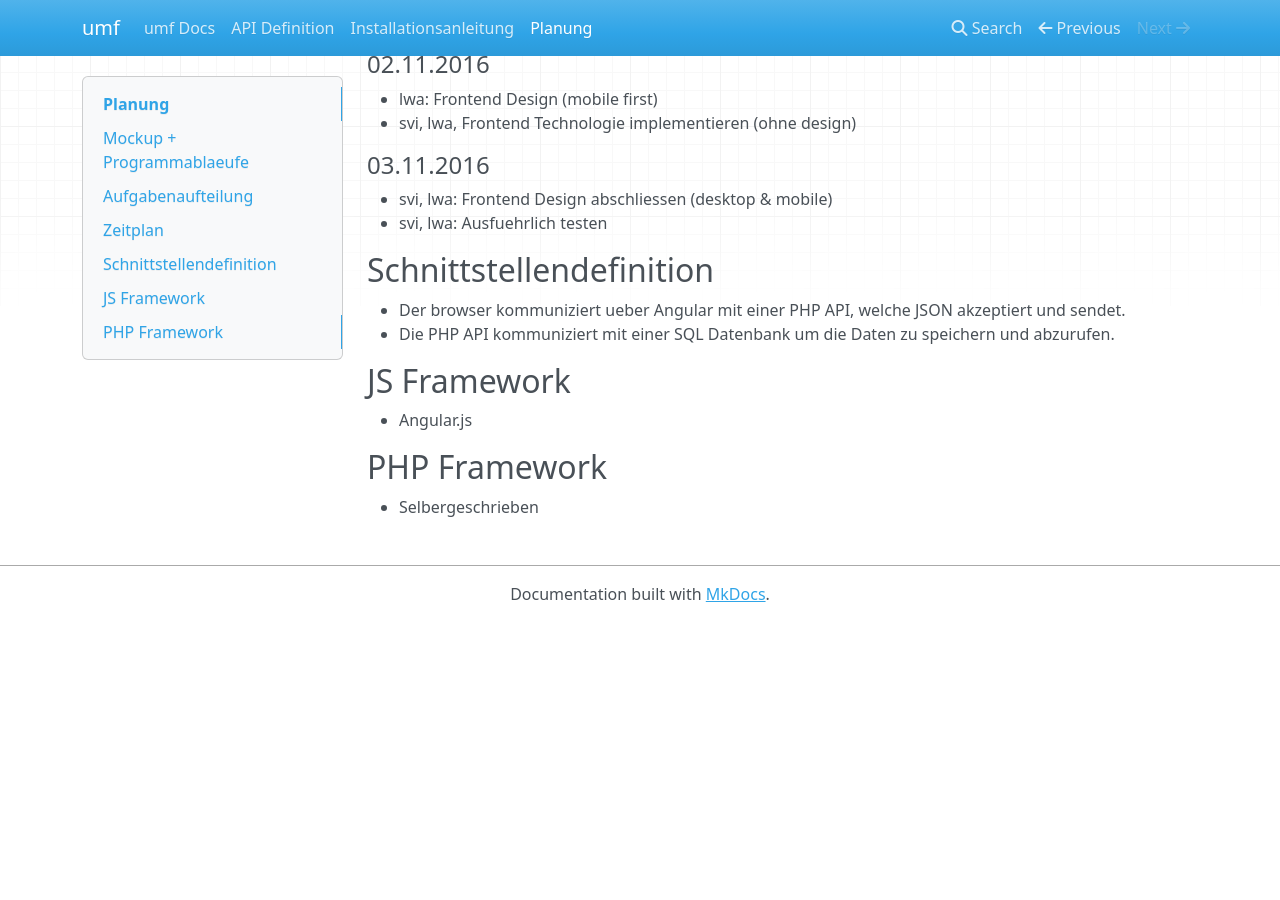
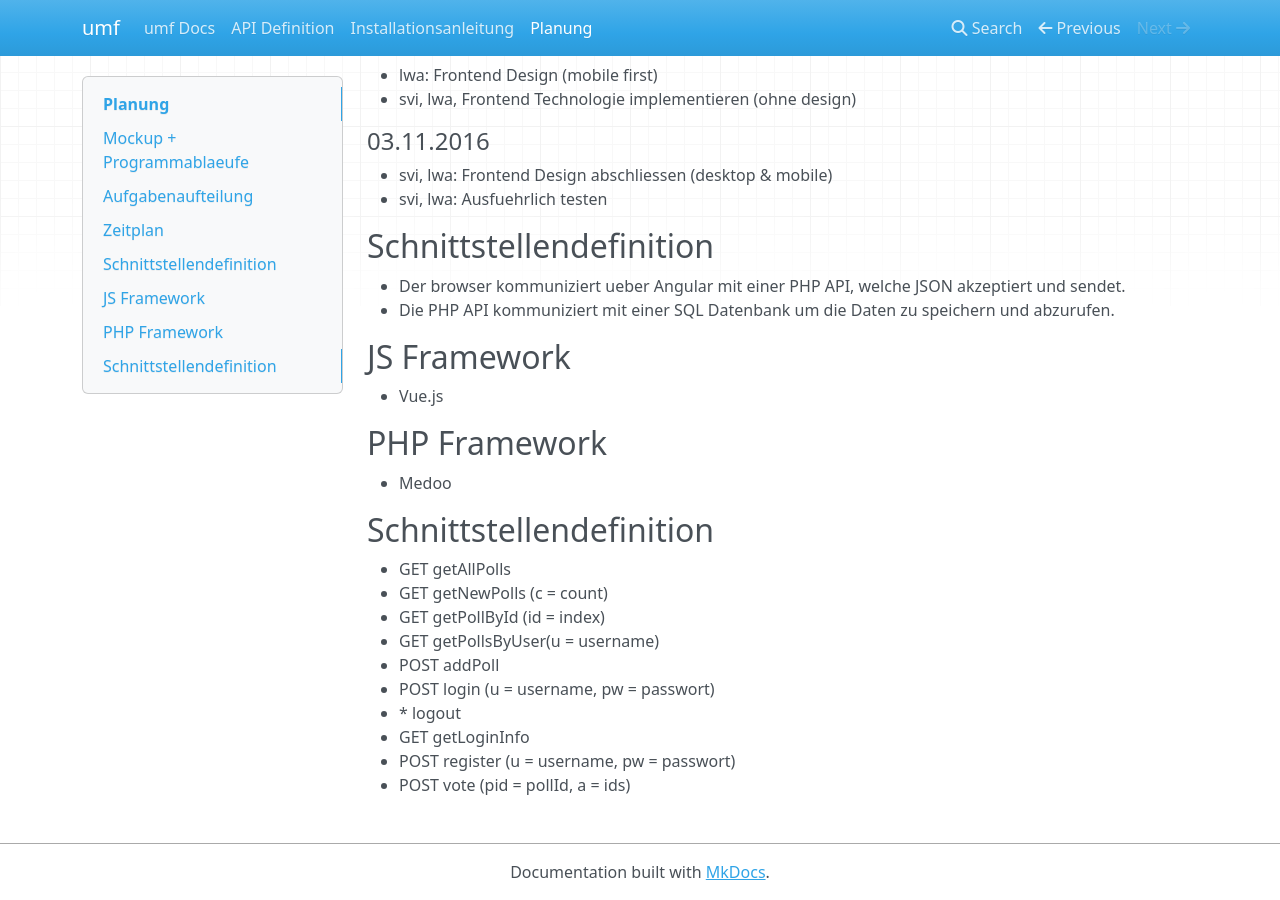
Before and after one commit to os-sc/uekapp, an MkDocs documentation site: the page built from docs/docs/planung.md, in a window 1280 px wide and 900 px high, scrolled down 5711 px. Built offline with MkDocs 1.6.1, drawn with Linux system fonts in a browser that asks for light colours; nearby versions of some CDN libraries; before the commit the page ends 6333 px from its top, so only the background shows below that; some of the changed text lies outside the part shown.

Commit message:
anpassungen

```diff
--- a/docs/docs/planung.md
+++ b/docs/docs/planung.md
@@ -80,8 +81,21 @@ um die Daten zu speichern und abzurufen.
 
 ## JS Framework
 
-* Angular.js
+* Vue.js
 
 ## PHP Framework
 
-* Selbergeschrieben
+* Medoo
+
+## Schnittstellendefinition
+
+* GET getAllPolls
+* GET getNewPolls (c = count)
+* GET getPollById (id = index)
+* GET getPollsByUser(u = username)
+* POST addPoll
+* POST login (u = username, pw = passwort)
+* \* logout
+* GET getLoginInfo
+* POST register (u = username, pw = passwort)
+* POST vote (pid = pollId, a = ids)
```
Also changed, not shown: other parts of docs/docs/planung.md (+5 -4 lines), static/css/style.css (+23 -17 lines), 1 other file.
